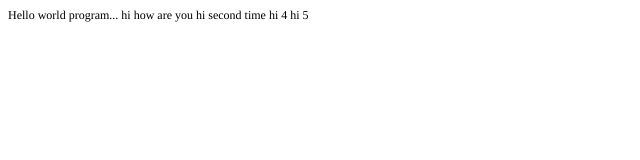
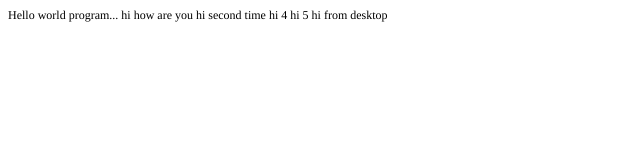
Before and after one commit to mirajkar/aakash-first-example, a plain HTML site: page index.html in a window 1280 px wide. Shown: the full height of the page, 0-640 px from the left. Drawn offline with Linux system fonts and the light colour scheme.

Commit message:
comitted from desktop at 11:34AM 20/10/2015

```diff
--- a/index.html
+++ b/index.html
@@ -12,6 +12,6 @@
   </style>
 </head>
 <body>
-<p class="p1"><span class="s1">Hello world program... hi how are you hi second time hi 4 hi 5</span></p>
+<p class="p1"><span class="s1">Hello world program... hi how are you hi second time hi 4 hi 5 hi from desktop</span></p>
 </body>
 </html>
```
